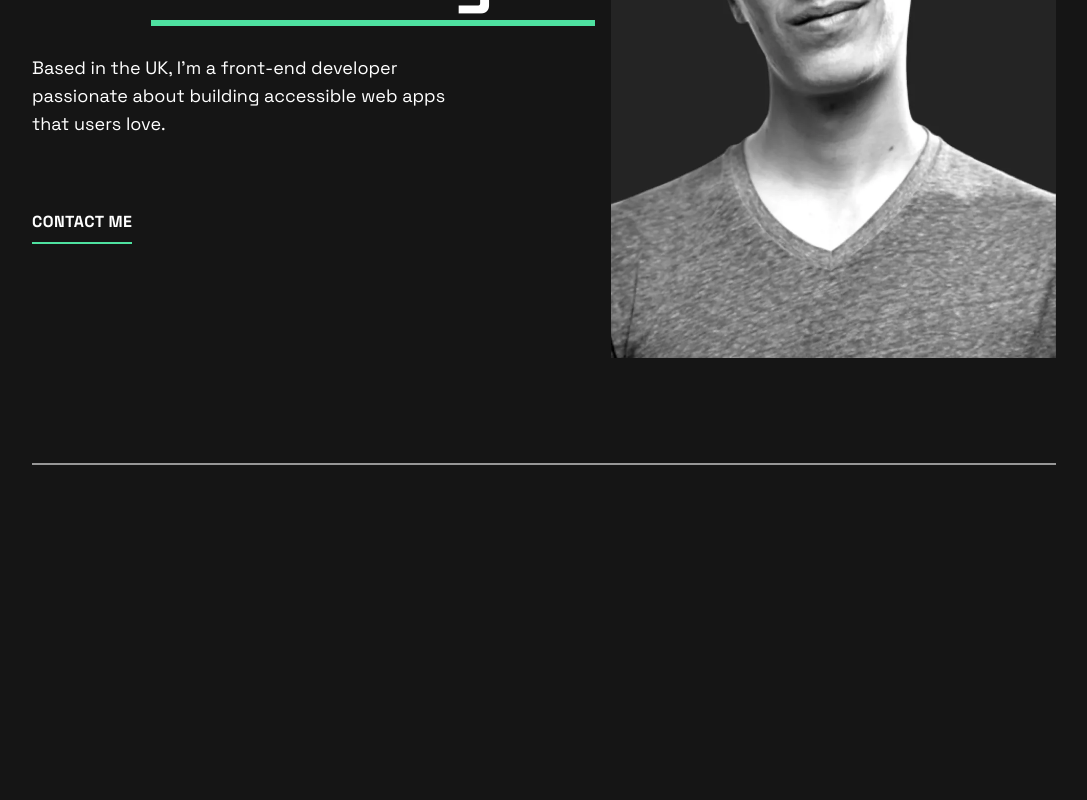
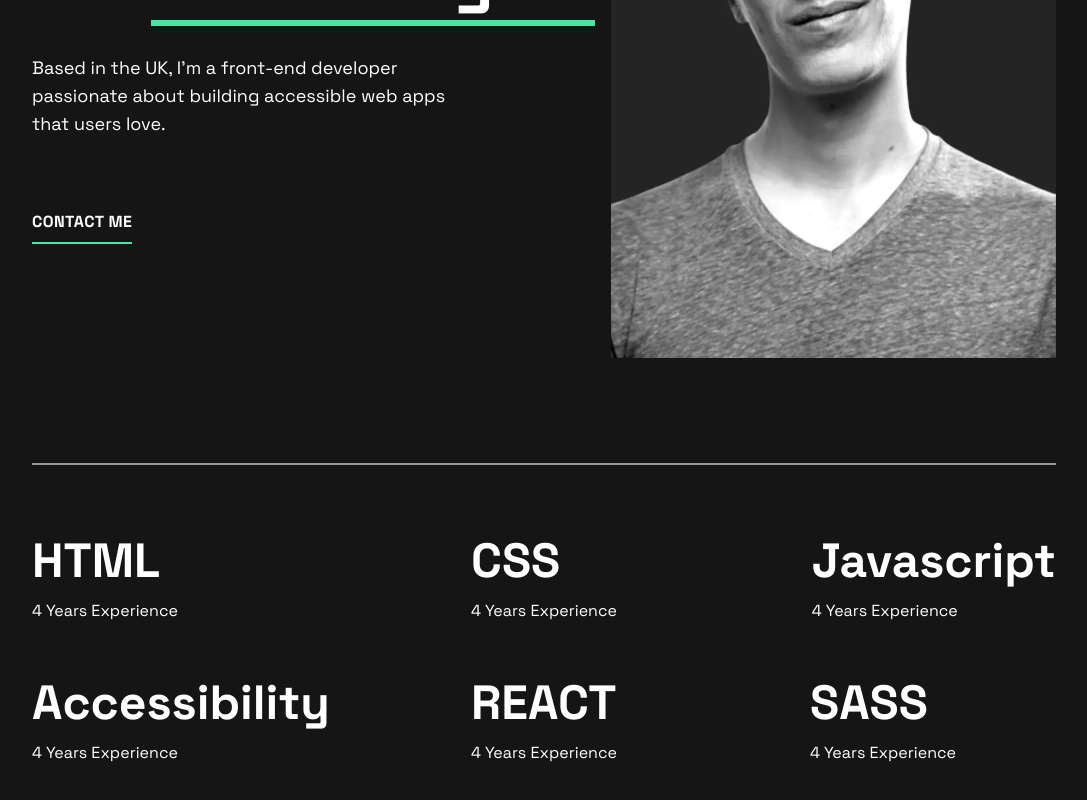
Before and after one commit to talhaimran777/single-page-devloper-portfolio-challenge, a Next.js app: page / in a window 1280 px wide. Shown: the part 362-1162 px from the top of the page, without its empty margins (96-1183 px from the left). Before the commit the page ends 827 px from the top, so only its background shows below. Built offline with nearby package versions, Linux system fonts and the light colour scheme.

Commit message:
Worked on the skills section for desktop mode.

```diff
--- a/src/pages/index.tsx
+++ b/src/pages/index.tsx
@@ -76,6 +76,38 @@ export default function Home() {
             </div>
           </div>
         </section>
+
+        <div className="max-w-5xl mx-auto py-[72px] grid grid-cols-3 gap-y-14 justify-between">
+          <div>
+            <h1 className="text-5xl font-bold mb-[14px]">HTML</h1>
+            <p className="text-md">4 Years Experience</p>
+          </div>
+
+          <div className="justify-self-center">
+            <h1 className="text-5xl font-bold mb-[14px]">CSS</h1>
+            <p className="text-md">4 Years Experience</p>
+          </div>
+
+          <div className="justify-self-end">
+            <h1 className="text-5xl font-bold mb-[14px]">Javascript</h1>
+            <p className="text-md">4 Years Experience</p>
+          </div>
+
+          <div>
+            <h1 className="text-5xl font-bold mb-[14px]">Accessibility</h1>
+            <p className="text-md">4 Years Experience</p>
+          </div>
+
+          <div className=" justify-self-center">
+            <h1 className="text-5xl font-bold mb-[14px]">REACT</h1>
+            <p className="text-md">4 Years Experience</p>
+          </div>
+
+          <div className="justify-self-end mr-[100px]">
+            <h1 className="text-5xl font-bold mb-[14px]">SASS</h1>
+            <p className="text-md">4 Years Experience</p>
+          </div>
+        </div>
       </main>
     </>
   );
```
